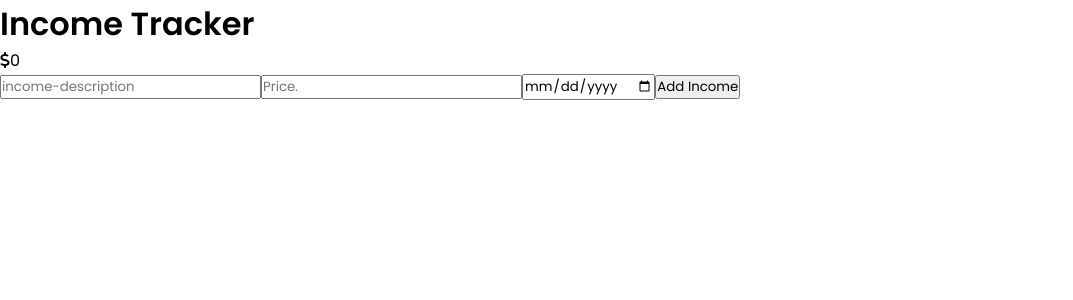
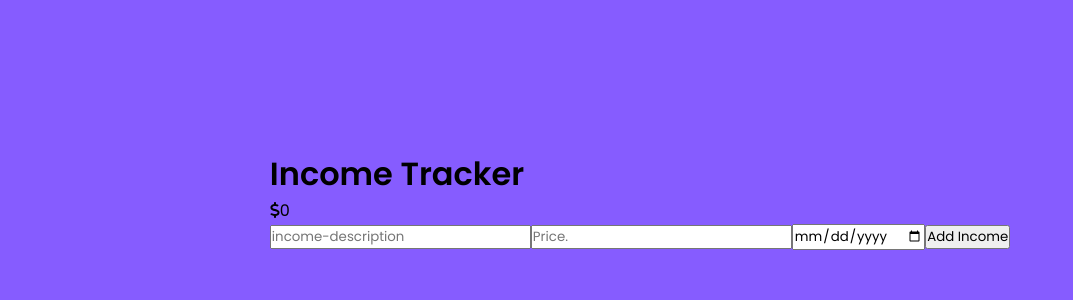
Before and after one commit to mirayatech/income-tracker, a React (Create React App) app in the folder income-react/: page / in a window 1280 px wide. Shown: the top 300 px of the page, without its empty margins (0-1073 px from the left). Built offline with nearby package versions, Linux system fonts and the light colour scheme.

Commit message:
general styling

```diff
--- a/income-react/src/style/App.css
+++ b/income-react/src/style/App.css
@@ -4,3 +4,13 @@
   box-sizing: border-box;
   font-family: "Poppins", sans-serif;
 }
+body {
+  background: #865cff;
+  display: flex;
+  justify-content: center;
+  align-items: center;
+  min-height: 50vh;
+}
+
+@import "./Header.css";
+@import "./IncomeForm";
```
